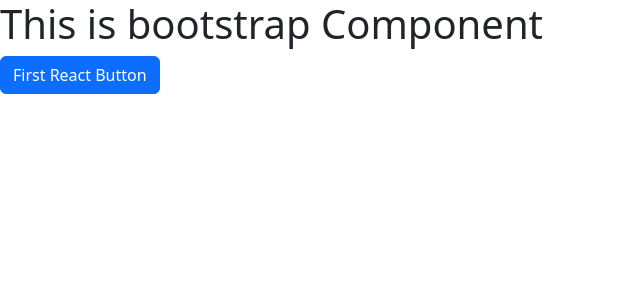
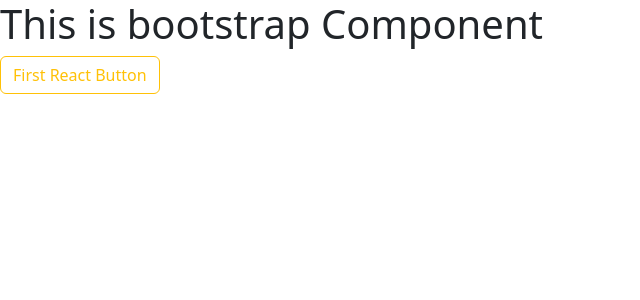
Before and after one commit to margub9363/ReactWithSpring_Durgesh, a React (Create React App) app in the folder Frontend/my-app/: page / in a window 1280 px wide. Shown: the top 300 px of the page, without its empty margins (0-640 px from the left). Built offline with nearby package versions, Linux system fonts and the light colour scheme.

Commit message:
React tostify

```diff
--- a/Frontend/my-app/package.json
+++ b/Frontend/my-app/package.json
@@ -10,6 +10,7 @@
     "react": "^18.2.0",
     "react-dom": "^18.2.0",
     "react-scripts": "5.0.1",
+    "react-toastify": "^9.1.1",
     "reactstrap": "^9.1.6",
     "tostify": "^0.0.1",
     "web-vitals": "^2.1.4"
--- a/Frontend/my-app/src/App.js
+++ b/Frontend/my-app/src/App.js
@@ -1,12 +1,19 @@
 import logo from "./logo.svg";
 import "./App.css";
 import { Button } from "reactstrap";
+import { ToastContainer, toast } from "react-toastify";
 
 function App() {
+  const btnHandle = () => {
+    toast.success("This is my first message");
+  };
   return (
     <div>
+      <ToastContainer />
       <h1>This is bootstrap Component</h1>
-      <Button color="primary">First React Button</Button>
+      <Button color="warning" outline onClick={btnHandle}>
+        First React Button
+      </Button>
     </div>
   );
 }
--- a/Frontend/my-app/src/index.js
+++ b/Frontend/my-app/src/index.js
@@ -4,6 +4,7 @@
 import App from "./App";
 import reportWebVitals from "./reportWebVitals";
 import "bootstrap/dist/css/bootstrap.min.css";
+import "react-toastify/dist/ReactToastify.css";
 
 const root = ReactDOM.createRoot(document.getElementById("root"));
 root.render(
```
Also changed, not shown: 1 other file (tests, documents, lock files or other folders).
